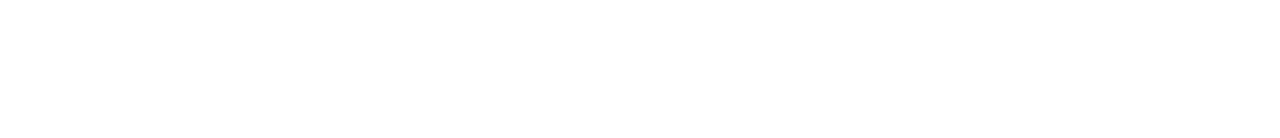
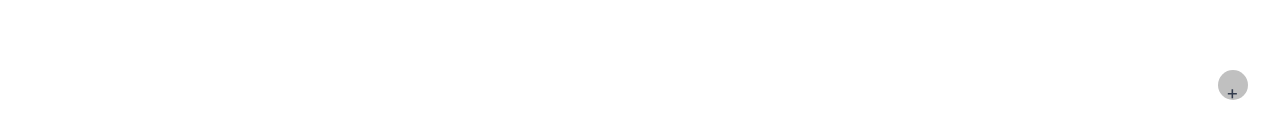
Before and after one commit to tkinzer/insightloop-ui, a React (Vite) app: page /journal in a window 1280 px wide. Shown: the part 668-806 px from the top of the page. Built offline with nearby package versions, Linux system fonts and the light colour scheme.

Commit message:
Add new journal entry

```diff
--- a/src/components/domain/auth/SignInButton.tsx
+++ b/src/components/domain/auth/SignInButton.tsx
@@ -1,16 +1,47 @@
-import { GoogleAuthProvider, signInWithPopup, signInWithRedirect } from 'firebase/auth';
+import { getAuth, GoogleAuthProvider, signInWithPopup, signInWithRedirect } from 'firebase/auth';
+import { useNavigate } from 'react-router-dom';
 
 export const SignInButton = () => {
+  const auth = getAuth();
+  const navigate = useNavigate();
   const provider = new GoogleAuthProvider();
-  // provider.addScope('https://www.googleapis.com/auth/contacts.readonly');
 
-  const handleClick = () => {
-    // signInWithRedirect(auth, provider);
+  const loginWithGoogle = () => {
+    async () => {
+      const result = await signInWithRedirect(auth, provider);
+      if (result) {
+        console.log('login with google', result);
+        // completeButtonRef.current.focus();
+        navigate('/journal');
+      }
+    };
+  };
+
+  const loginUser = () => {
+    async () =>
+      signInWithPopup(auth, provider)
+        .then((result) => {
+          console.log('user login', result);
+          // This gives you a Google Access Token. You can use it to access the Google API.
+          const credential = GoogleAuthProvider.credentialFromResult(result);
+          const token = credential?.accessToken;
+          console.log('signed in user:  ', token);
+        })
+        .catch((error) => {
+          // Handle Errors here.
+          const errorCode = error.code;
+          const errorMessage = error.message;
+          // The email of the user's account used.
+          const email = error.customData.email;
+          // The AuthCredential type that was used.
+          const credential = GoogleAuthProvider.credentialFromError(error);
+          console.error(credential);
+        });
   };
 
   return (
-    <button onClick={handleClick} type="button" className="btn btn-primary normal-case min-w-60">
-      Sign In With Google
+    <button onClick={loginUser} type="button" className="btn btn-primary normal-case min-w-60">
+      Sign in With Google
     </button>
   );
 };
--- a/src/components/router/Router.tsx
+++ b/src/components/router/Router.tsx
@@ -4,6 +4,7 @@
 import { Outlet, RouteObject, useRoutes, BrowserRouter } from 'react-router-dom';
 import Insights from '~/insights/Insights';
 import Journal from '~/journal/Journal';
+import { NewEntry } from '~/journal/NewEntry';
 import Stats from '~/stats/Stats';
 import Splash from '../screens/Splash';
 import TabBar from '../shared/navigation/TabBar';
@@ -74,6 +75,10 @@
           index: true,
           element: <Journal />,
         },
+        {
+          path: 'journal/new',
+          element: <NewEntry />,
+        },
       ],
     },
     {
--- a/src/components/screens/Index.tsx
+++ b/src/components/screens/Index.tsx
@@ -1,5 +1,5 @@
 import React, { useRef, useState } from 'react';
-import { useNavigate } from 'react-router-dom';
+import { Navigate, useNavigate } from 'react-router-dom';
 import { useUserState } from '~/components/contexts/UserContext';
 import { SignInButton } from '~/components/domain/auth/SignInButton';
 import { SignOutButton } from '~/components/domain/auth/SignOutButton';
@@ -11,17 +11,10 @@
   const { state } = useUserState();
   const navigate = useNavigate();
   const auth = getAuth();
-  const provider = new GoogleAuthProvider();
-
-  const handleComplete = () => {
-    // if (completeButtonRef.current) completeButtonRef.current.focus();
-    console.log(`User is ${state ? 'signed in' : 'signed out'}`, state);
-    // completeButtonRef.current.focus();
-    navigate('/journal');
-  };
 
   const loginGuest = () => {
     async () => {
+      console.log('current state', state);
       const result = await signInAnonymously(auth);
       if (result) {
         console.log('login with google reuslt');
@@ -30,35 +23,8 @@
     };
   };
 
-  const loginWithGoogle = () => {
-    async () => {
-      const result = await signInWithRedirect(auth, provider);
-      if (result) {
-        console.log('login with google', result);
-      }
-    };
-  };
-
-  const loginUser = () => {
-    async () =>
-      signInWithPopup(auth, provider)
-        .then((result) => {
-          console.log('user login', result);
-          // This gives you a Google Access Token. You can use it to access the Google API.
-          const credential = GoogleAuthProvider.credentialFromResult(result);
-          const token = credential?.accessToken;
-          console.log('signed in user:  ', token);
-        })
-        .catch((error) => {
-          // Handle Errors here.
-          const errorCode = error.code;
-          const errorMessage = error.message;
-          // The email of the user's account used.
-          const email = error.customData.email;
-          // The AuthCredential type that was used.
-          const credential = GoogleAuthProvider.credentialFromError(error);
-          console.error(credential);
-        });
+  const continueWithNoLogin = () => {
+    navigate('journal');
   };
 
   return (
@@ -76,6 +42,7 @@
             )}
             {/* <Navigate to="/home" /> */}
             <button onClick={loginGuest}>Continue as Guest</button>
+            <button onClick={continueWithNoLogin}>Continue as Guest</button>
           </div>
         </div>
       </div>
--- a/src/journal/Journal.tsx
+++ b/src/journal/Journal.tsx
@@ -1,14 +1,20 @@
 import React from 'react';
 import styled from 'styled-components';
 import JournalEntries from './JournalEntries';
-import { JournalProvider } from './useJournalEntries';
+import useJournalEntries, { JournalProvider } from './useJournalEntries';
 import SearchBar from './../components/shared/search/SearchBar';
 import firestore from './../firebase';
+import { Navigate, useNavigate } from 'react-router-dom';
 
 export default function Journal() {
   const [journals, setJournals] = React.useState([]);
+  const navigate = useNavigate();
 
   // TODO get journal entries from firestore collection
+  const entries = useJournalEntries();
+  const addJournalEntry = () => {
+    navigate('journal/new');
+  };
 
   return (
     <main>
@@ -16,7 +22,7 @@
       <JournalProvider journalEntries={[]}>
         <SearchBar />
         <JournalEntries />
-        <FloatingButton onClick={() => console.log(`Add Journal Entry`)} />
+        <FloatingButton onClick={addJournalEntry}>+</FloatingButton>
       </JournalProvider>
     </main>
   );
@@ -37,9 +43,14 @@
 
 export const FloatingButton = styled.button`
   position: fixed;
+  display: flex;
+  justifycontent: center;
+  alignitems: center;
   bottom: 1rem;
   right: 1rem;
-  background-color: var(--color-primary);
+  height: 30px;
+  width: 30px;
+  background-color: silver;
   color: var(--color-white);
   border: none;
   border-radius: 50%;
```
